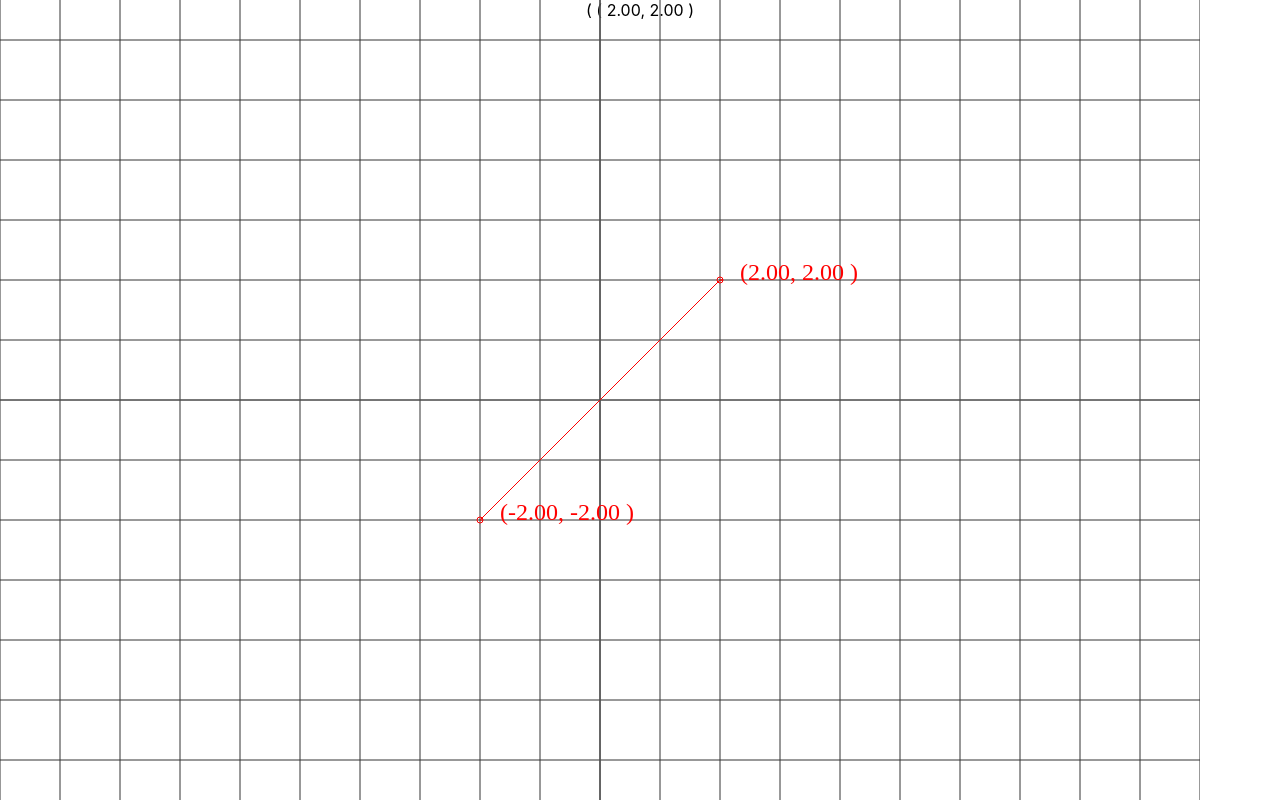
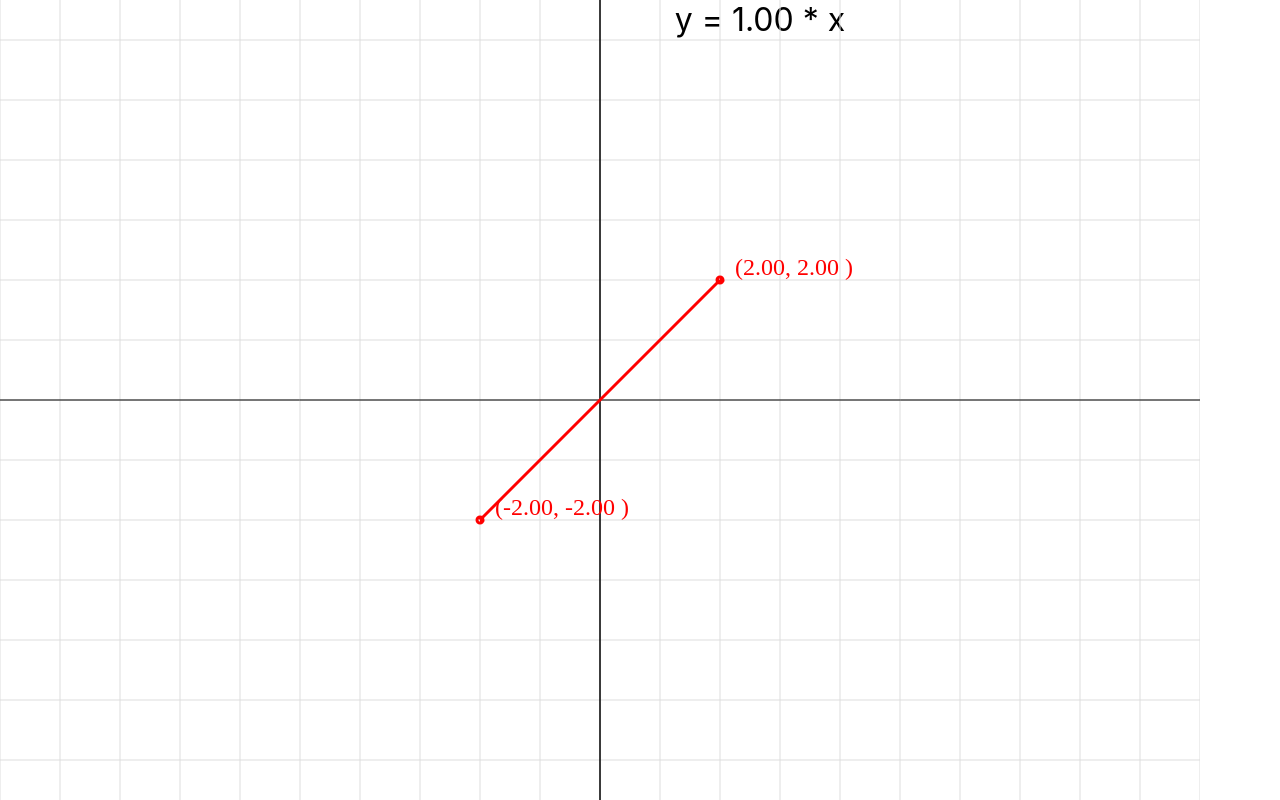
Before and after one commit to Vvtu/canvas, a React (Create React App) app: page / in a window 1280 px wide. Built offline with nearby package versions, Linux system fonts and the light colour scheme.

Commit message:
fix message

```diff
--- a/src/canvas/index.js
+++ b/src/canvas/index.js
@@ -1,4 +1,10 @@
 import React, { useCallback, useEffect, useRef, useState } from "react";
+
+const COLOR = {
+  line: "red",
+  base: "#ddd",
+  ordinates: "#000",
+};
 interface CanvasProps {
   width: number;
   height: number;
@@ -12,11 +18,32 @@ type Coordinate = {
 const distance = (a: Coordinate, b: Coordinate) =>
   Math.sqrt((a.x - b.x) ** 2 + (a.y - b.y) ** 2);
 
+const roundPointValue = (point: Coordinate) => {
+  const p1 = { ...point };
+  const a = Math.round(p1.x);
+  let isChanged = false;
+  if (Math.abs(a - p1.x) < 0.1) {
+    p1.x = a;
+    isChanged = true;
+  }
+  const b = Math.round(p1.y);
+  if (Math.abs(b - p1.y) < 0.1) {
+    p1.y = b;
+    isChanged = true;
+  }
+  if (isChanged) {
+    return p1;
+  }
+  return point;
+};
+
 const SCALE = 60;
 
 const Canvas = ({ width, height }: CanvasProps) => {
   const canvasRef = useRef();
   const canvasRefBase = useRef();
+
+  const timeoutId = useRef();
 
   const [isPainting, setIsPainting] = useState(false);
 
@@ -37,6 +64,14 @@ const Canvas = ({ width, height }: CanvasProps) => {
     }),
     [height, width]
   );
+
+  useEffect(() => {
+    return () => {
+      if (timeoutId.current) {
+        clearTimeout(timeoutId.current);
+      }
+    };
+  }, []);
 
   const updateLineWithNewCoordinates = (
     event: MouseEvent
@@ -62,6 +97,14 @@ const Canvas = ({ width, height }: CanvasProps) => {
         setPoint2(coordinate);
       }
     }
+    if (timeoutId.current) {
+      clearTimeout(timeoutId.current);
+    }
+
+    timeoutId.current = setTimeout(() => {
+      setPoint1(roundPointValue(point1));
+      setPoint2(roundPointValue(point2));
+    }, 300);
   };
 
   const mouseUp = () => setIsPainting(false);
@@ -91,7 +134,7 @@ const Canvas = ({ width, height }: CanvasProps) => {
     const canvasBase: HTMLCanvasElement = canvasRefBase.current;
     const contextBase = canvasBase.getContext("2d");
     if (contextBase) {
-      contextBase.strokeStyle = "#333";
+      contextBase.strokeStyle = COLOR.base;
       contextBase.lineWidth = 1;
 
       contextBase.beginPath();
@@ -115,7 +158,7 @@ const Canvas = ({ width, height }: CanvasProps) => {
       contextBase.closePath();
       contextBase.stroke();
 
-      contextBase.strokeStyle = "#555";
+      contextBase.strokeStyle = COLOR.ordinates;
       contextBase.lineWidth = 1;
       contextBase.beginPath();
       const from = toReal({ x: -lines, y: 0 });
@@ -141,18 +184,19 @@ const Canvas = ({ width, height }: CanvasProps) => {
     if (context) {
       context.clearRect(0, 0, canvas.width, canvas.height);
 
-      context.strokeStyle = "red";
-      context.lineWidth = 1;
+      context.strokeStyle = COLOR.line;
+      context.lineWidth = 3;
       context.beginPath();
 
       const from = toReal(point1);
       const to = toReal(point2);
       context.moveTo(from.x, from.y);
       context.arc(from.x, from.y, 3, 0, Math.PI * 2, true);
+      context.moveTo(to.x, to.y);
+      context.arc(to.x, to.y, 3, 0, Math.PI * 2, true);
+
       context.moveTo(from.x, from.y);
       context.lineTo(to.x, to.y);
-      context.moveTo(to.x, to.y);
-      context.arc(to.x, to.y, 3, 0, Math.PI * 2, true);
 
       context.closePath();
       context.stroke();
@@ -162,20 +206,38 @@ const Canvas = ({ width, height }: CanvasProps) => {
       context.fillStyle = "red";
       context.fillText(
         `(${point1.x.toFixed(2)}, ${point1.y.toFixed(2)} )`,
-        from.x + 20,
-        from.y
+        from.x + 15,
+        from.y - 5
       );
       context.fillText(
         `(${point2.x.toFixed(2)}, ${point2.y.toFixed(2)} )`,
-        to.x + 20,
-        to.y
+        to.x + 15,
+        to.y - 5
       );
     }
   }, [point1, point2, toReal]);
 
+  const dx = point2.x - point1.x;
+  const dy = point2.y - point1.y;
+
+  let message;
+  if (dx === 0 && dy === 0) {
+    message = "точки совпадают";
+  } else {
+    if (dx === 0) {
+      message = "k = ∞";
+    } else {
+      const k = dy / dx;
+      const b = -point1.x * k + point1.y;
+      message = `y = ${k.toFixed(2)} * x${
+        b === 0 ? "" : ` ${b > 0 ? "+" : ""} ${b.toFixed(2)}`
+      }`;
+    }
+  }
+
   return (
     <>
-      <div>{`( ( ${point2.x.toFixed(2)}, ${point2.y.toFixed(2)} ) `}</div>
+      <div style={{ marginLeft: "15rem", fontSize: "2rem" }}>{message}</div>
       <div
         style={{
           position: "fixed",
```
